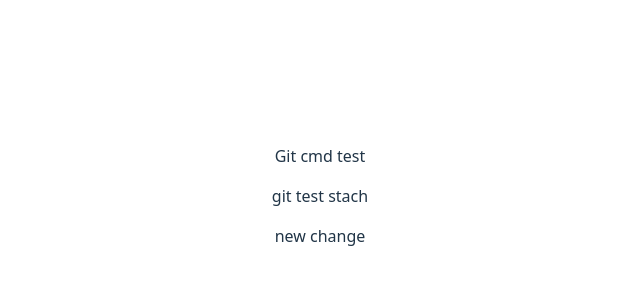
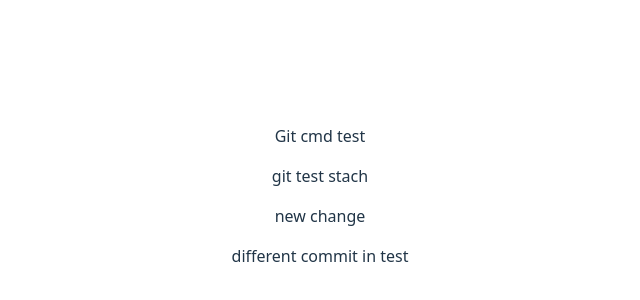
Before and after one commit to Srinath-Rajkumar/git-cmd-practice, a React (Vite) app: page / in a window 1280 px wide. Shown: the part 204-504 px from the top of the page, without its empty margins (320-960 px from the left). Built offline with nearby package versions, Linux system fonts and the light colour scheme.

Commit message:
git conflit

```diff
--- a/src/App.tsx
+++ b/src/App.tsx
@@ -6,6 +6,7 @@ function App() {
       <p>Git cmd test</p>
       <p>git test stach</p>
       <p>new change</p>
+      <p>different commit in test</p>
     </>
   );
 }
```
